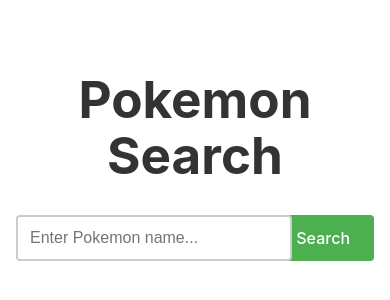
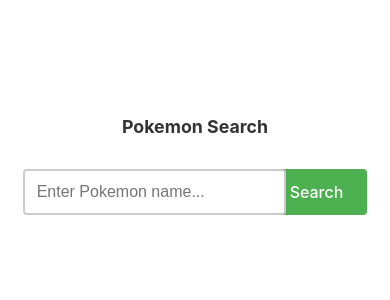
Before and after one commit to swaped/my-poki, a React (Vite) app: page / in a window 390 px wide. Shown: the part 240-540 px from the top of the page. Built offline with nearby package versions, Linux system fonts and the light colour scheme.

Commit message:
Add responsive font size to h1 element

```diff
--- a/src/react-app/App.css
+++ b/src/react-app/App.css
@@ -19,6 +19,7 @@
 h1 {
 	color: #333;
 	margin: 0 0 2rem;
+	font-size: clamp(1rem, 2.5vw + 0.5rem, 2rem);
 }
 
 .search-section {
```
